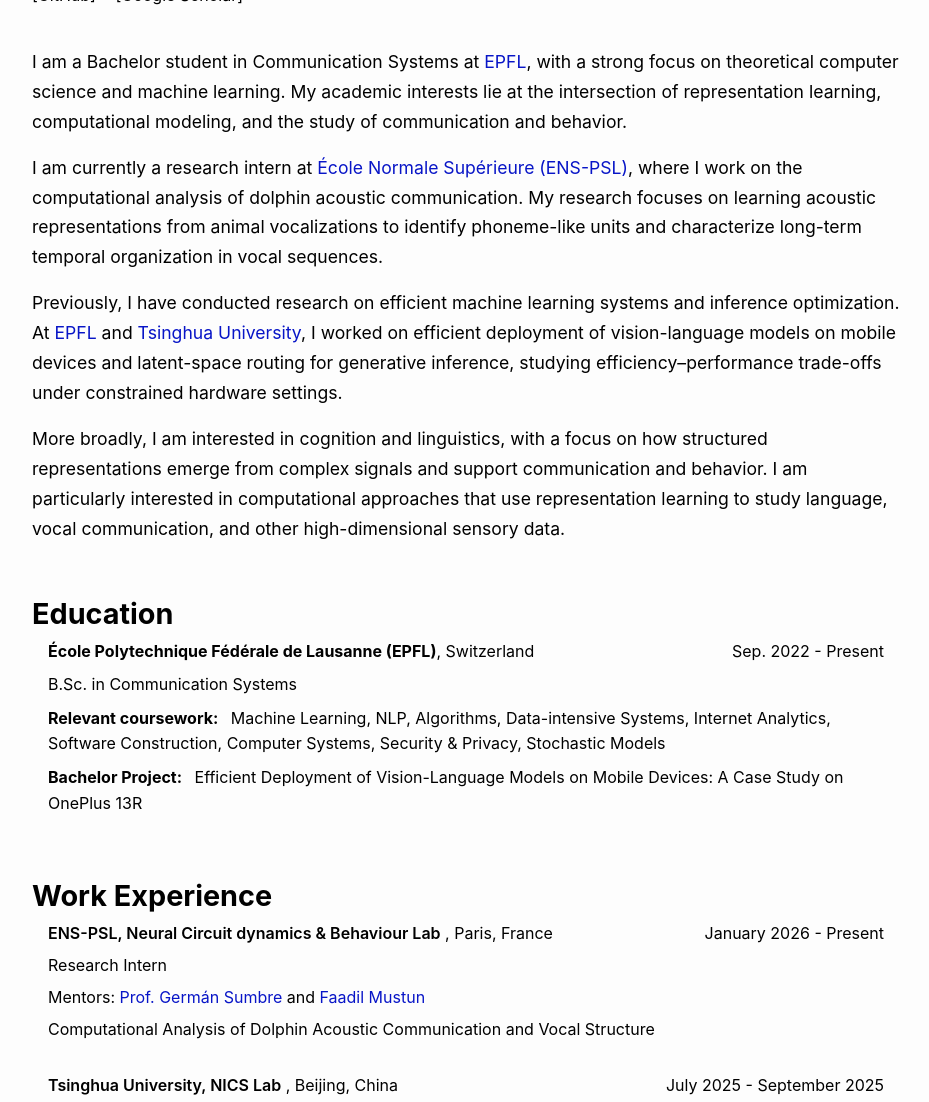
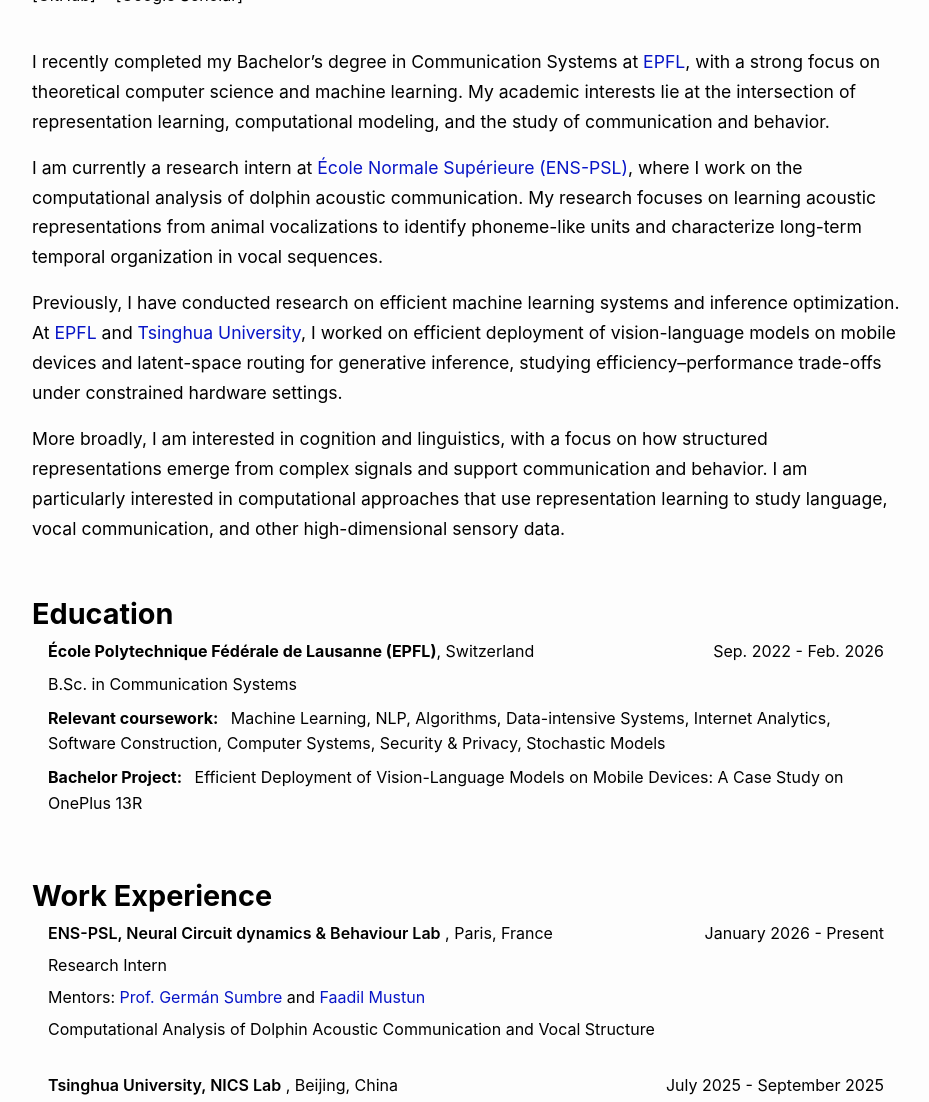
Before and after one commit to veridisyndrome/veridisyndrome.github.io, a Jekyll site: the page built from index.markdown, in a window 1280 px wide and 1400 px high, cut to the strip 298-1400 px from the top of the window. Shown: the whole strip, without its empty margins (174-1103 px from the left). Built offline with Jekyll 4.4.1, drawn with Linux system fonts in a browser that asks for light colours.

Commit message:
update infos

```diff
--- a/_data/bio.yml
+++ b/_data/bio.yml
@@ -1,5 +1,5 @@
 description: |
-  I am a Bachelor student in Communication Systems at [EPFL](https://www.epfl.ch/en/), with a strong focus on
+  I recently completed my Bachelor's degree in Communication Systems at [EPFL](https://www.epfl.ch/en/), with a strong focus on
   theoretical computer science and machine learning. My academic interests lie at
   the intersection of representation learning, computational modeling, and the
   study of communication and behavior.
--- a/_data/education.yml
+++ b/_data/education.yml
@@ -1,6 +1,6 @@
 - degree: B.Sc. in Communication Systems
   institution: École Polytechnique Fédérale de Lausanne (EPFL)
-  period: Sep. 2022 - Present
+  period: Sep. 2022 - Feb. 2026
   coursework: Machine Learning, NLP, Algorithms, Data-intensive Systems, Internet Analytics, Software Construction, Computer Systems, Security & Privacy, Stochastic Models
   thesis: "Efficient Deployment of Vision-Language Models on Mobile Devices: A Case Study on OnePlus 13R"
   country: Switzerland
```
Also changed, not shown: _data/mis.yml (+1 -8 lines), 1 other file.
